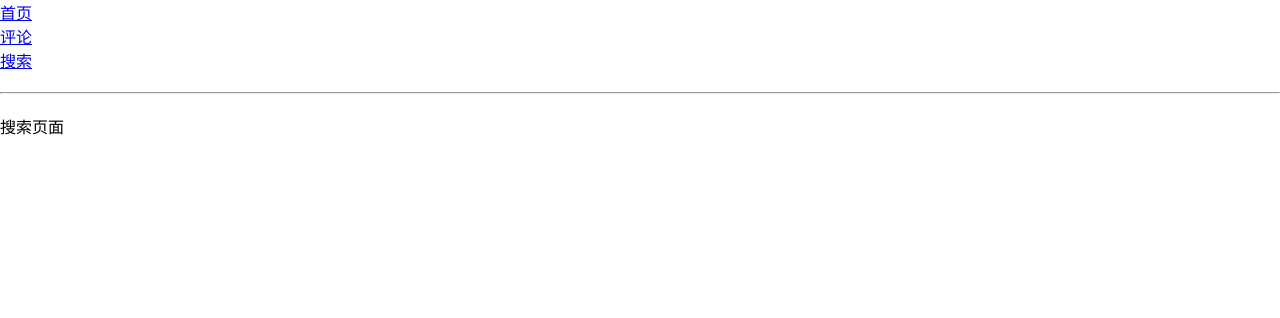
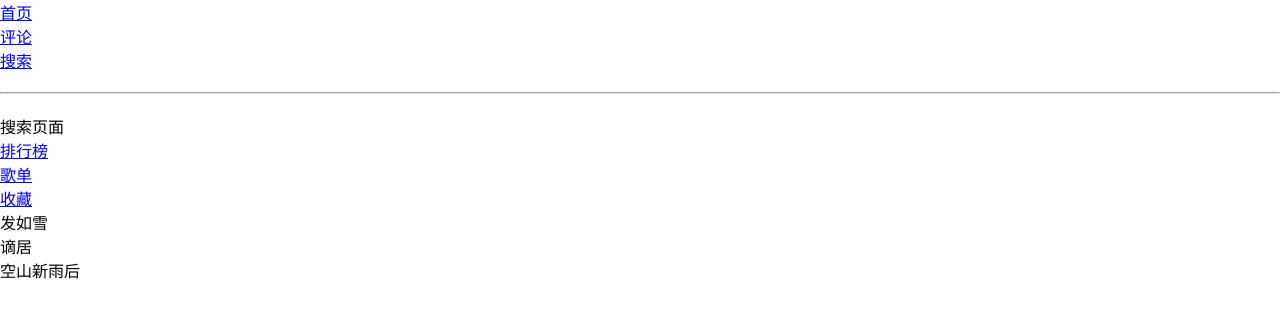
Before and after one commit to Zhangyao719/react-demo, a React (Create React App) app: page /search/star in a window 1280 px wide. Shown: the top 318 px of the page. Built offline with nearby package versions, Linux system fonts and the light colour scheme.

Commit message:
feat(router): 嵌套路由

```diff
--- a/src/pages/Search.js
+++ b/src/pages/Search.js
@@ -1,3 +1,34 @@
+import { NavLink, Route, Switch } from 'react-router-dom'
+import SearchList from './components/SearchList'
+import SearchStar from './components/SearchStar'
+import SearchTop from './components/SearchTop'
+
 export default function Search() {
-    return <div>搜索页面</div>
+    return (
+        <div>
+            搜索页面
+            <ul>
+                <li>
+                    <NavLink to="/search/top">排行榜</NavLink>
+                </li>
+                <li>
+                    <NavLink to="/search/list">歌单</NavLink>
+                </li>
+                <li>
+                    <NavLink to="/search/star">收藏</NavLink>
+                </li>
+            </ul>
+            <Switch>
+                <Route path="/search/top" component={SearchTop}></Route>
+                <Route path="/search/list" component={SearchList}></Route>
+                <Route path="/search/star" component={SearchStar}></Route>
+            </Switch>
+        </div>
+    )
 }
+
+/**
+ * * 嵌套路由
+ * * 1. 在父组件内部, 继续使用 Route 进行嵌套；
+ * * 2. path 必须写完整 (前面带上完整的父路由)。
+ */
--- /dev/null
+++ b/src/pages/components/SearchList.js
@@ -0,0 +1,18 @@
+import { useState } from 'react'
+
+export default function SearchList() {
+    const [list] = useState([
+        { id: 1, label: '电台歌单' },
+        { id: 2, label: 'DJ歌单' },
+        { id: 3, label: '入睡歌单' }
+    ])
+    return (
+        <div>
+            <ul>
+                {list.map(l => (
+                    <li key={l.id}>{l.label}</li>
+                ))}
+            </ul>
+        </div>
+    )
+}
--- /dev/null
+++ b/src/pages/components/SearchStar.js
@@ -0,0 +1,18 @@
+import { useState } from 'react'
+
+export default function SearchStar() {
+    const [stars] = useState([
+        { id: 1, label: '发如雪' },
+        { id: 2, label: '谪居' },
+        { id: 3, label: '空山新雨后' }
+    ])
+    return (
+        <div>
+            <ul>
+                {stars.map(s => (
+                    <li key={s.id}>{s.label}</li>
+                ))}
+            </ul>
+        </div>
+    )
+}
--- /dev/null
+++ b/src/pages/components/SearchTop.js
@@ -0,0 +1,18 @@
+import { useState } from 'react'
+
+export default function SearchTop() {
+    const [tops] = useState([
+        { id: 1, label: '亚洲排行' },
+        { id: 2, label: '欧美排行' },
+        { id: 3, label: '抖音排行' }
+    ])
+    return (
+        <div>
+            <ul>
+                {tops.map(t => (
+                    <li key={t.id}>{t.label}</li>
+                ))}
+            </ul>
+        </div>
+    )
+}
```
